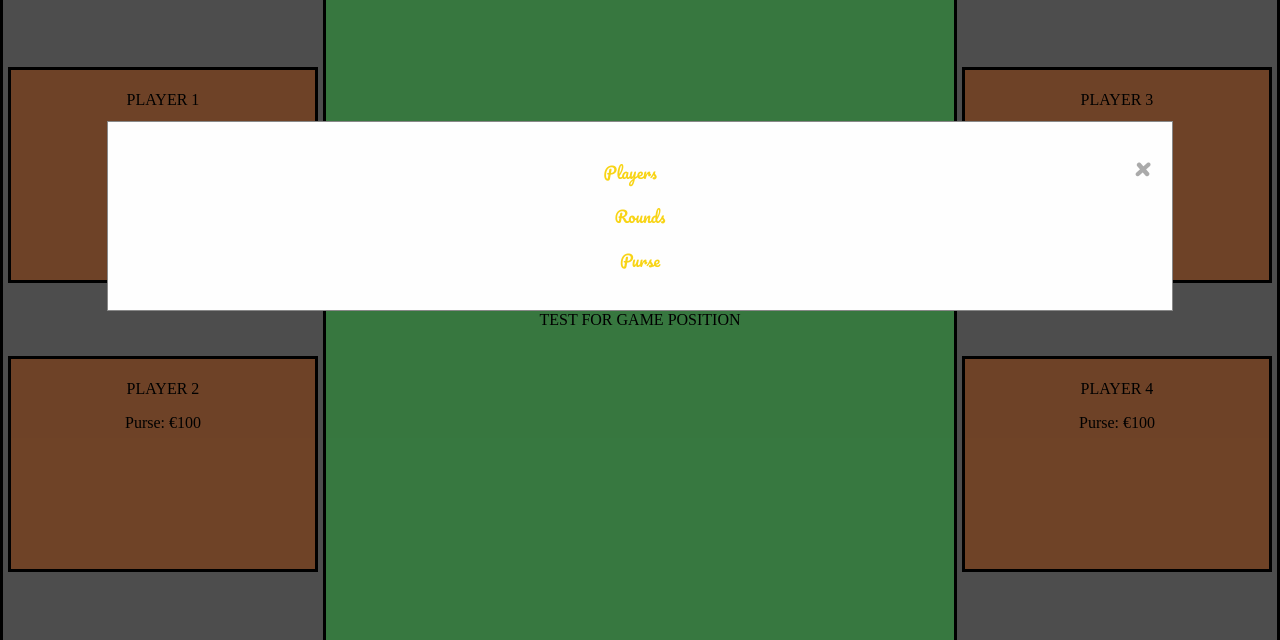
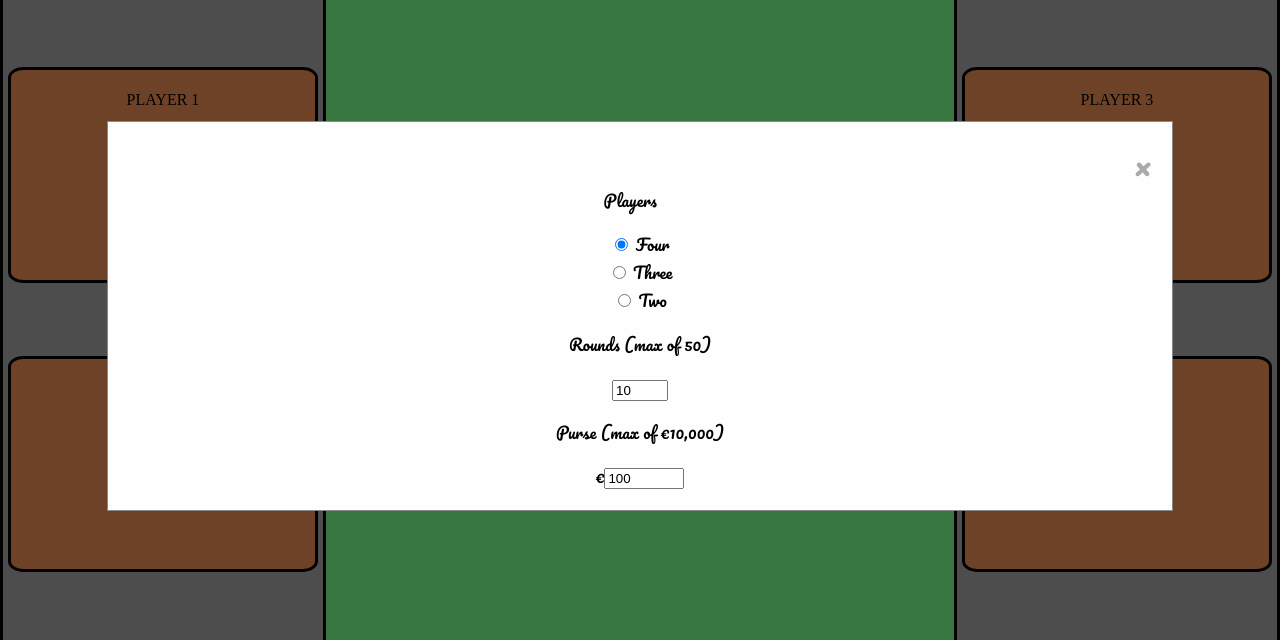
Before and after one commit to StephenJMScott/crapswebproject, a plain HTML site: page index.html in a window 1280 px wide. Both pictures are taken after a click on the element "SET UP". Shown: the part 71-711 px from the top of the page. Drawn offline with Linux system fonts and the light colour scheme.

Commit message:
end of class 15.35 11/04/2018

```diff
--- a/css/style.css
+++ b/css/style.css
@@ -40,7 +40,7 @@ ul.heading {
     padding-bottom: 5px;
 }
 
-.heading li p{
+.heading li .titleP{
     -webkit-animation: color-change 1s infinite;
     -moz-animation: color-change 1s infinite;
     -o-animation: color-change 1s infinite;
@@ -62,6 +62,7 @@ ul.heading {
     overflow: auto; /* Enable scroll if needed */
     background-color: rgb(0,0,0); /* Fallback color */
     background-color: rgba(0,0,0,0.4); /* Black w/ opacity */
+    color: black;
 }
 
 /* Modal Content/Box */
@@ -71,6 +72,10 @@ ul.heading {
     padding: 20px;
     border: 1px solid #888;
     width: 80%; /* Could be more or less, depending on screen size */
+}
+
+.header .modal-content p{
+    animation:none;
 }
 
 /* The Close Button */
@@ -205,6 +210,7 @@ footer li{
     border:solid;
     background-color: #B86F41;
     border-color:black;
+    border-radius: 5%;
 }
 
 
--- a/index.html
+++ b/index.html
@@ -11,9 +11,9 @@
 <body>
     <header>
         <ul class = "heading">
-            <li><p>CRAPS</p></li>
+            <li><p class = "titleP">CRAPS</p></li>
             <li><img src = "css/assets/dice.png"></li>
-            <li><p onclick id = "modalLaunch">SET UP</p>
+            <li><p class ="titleP"  id = "modalLaunch">SET UP</p>
 
                 <!-- The Modal -->
                 <div id="myModal" class="modal">
@@ -21,9 +21,21 @@
                     <!-- Modal content -->
                     <div class="modal-content">
                         <span class="close">&times;</span>
+                        <br>
                         <p>Players</p>
-                        <p>Rounds</p>
-                        <p>Purse</p>
+                            <form>
+                              <input type="radio" name="playerNo" value="four" checked> Four<br>
+                              <input type="radio" name="playerNo" value="three"> Three<br>
+                              <input type="radio" name="playerNo" value="two"> Two
+                            </form>
+                        <p>Rounds (max of 50)</p>
+                            <form>
+                                <input type="number" name="quantity" value="10" min="1" max="50">
+                            </form>
+                        <p>Purse (max of €10,000)</p>
+                            <form>
+                                €<input type ="number" name ="quantity2" value = "100" min ="100" max = "10000" step ="50">
+                            </form>
                     </div>
                 </div>
 
```
